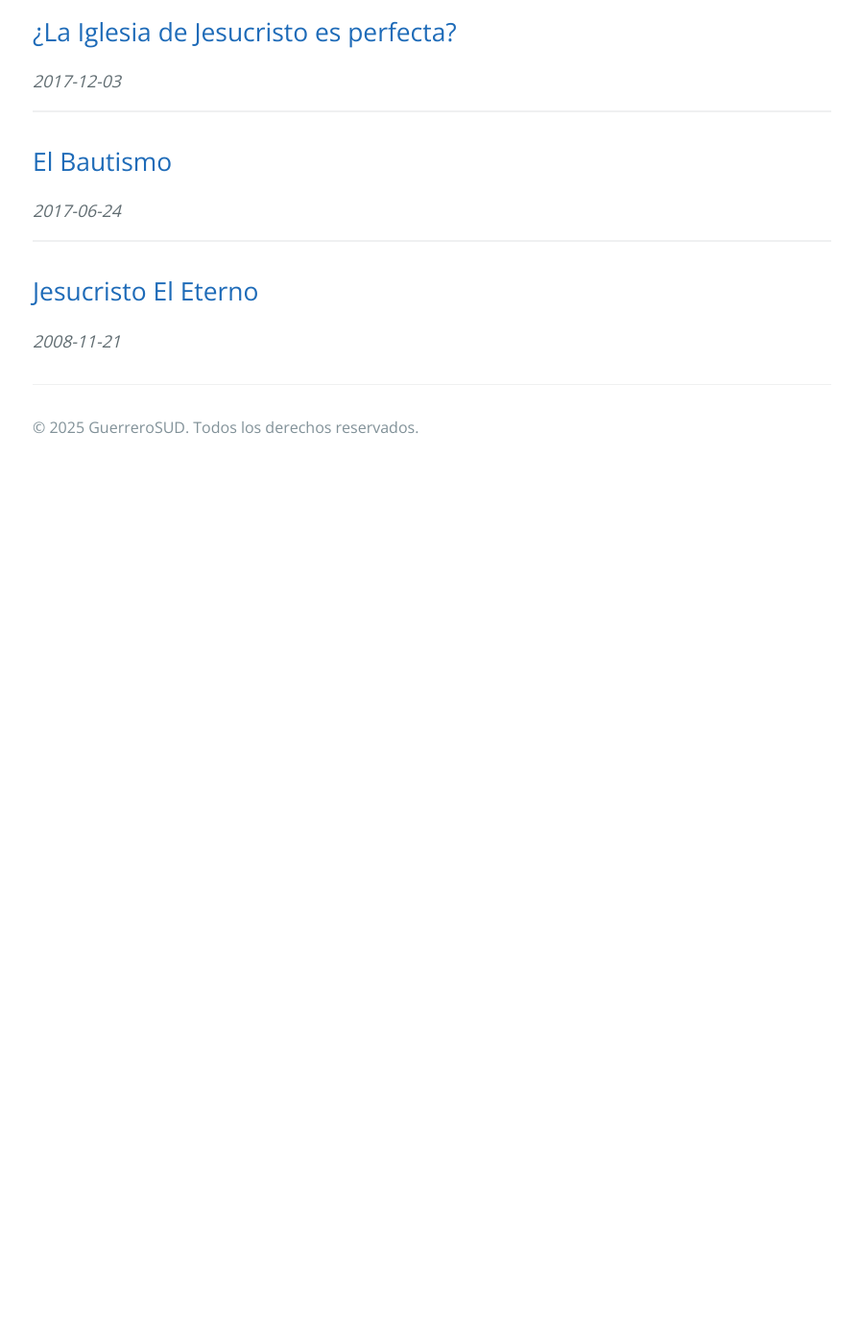
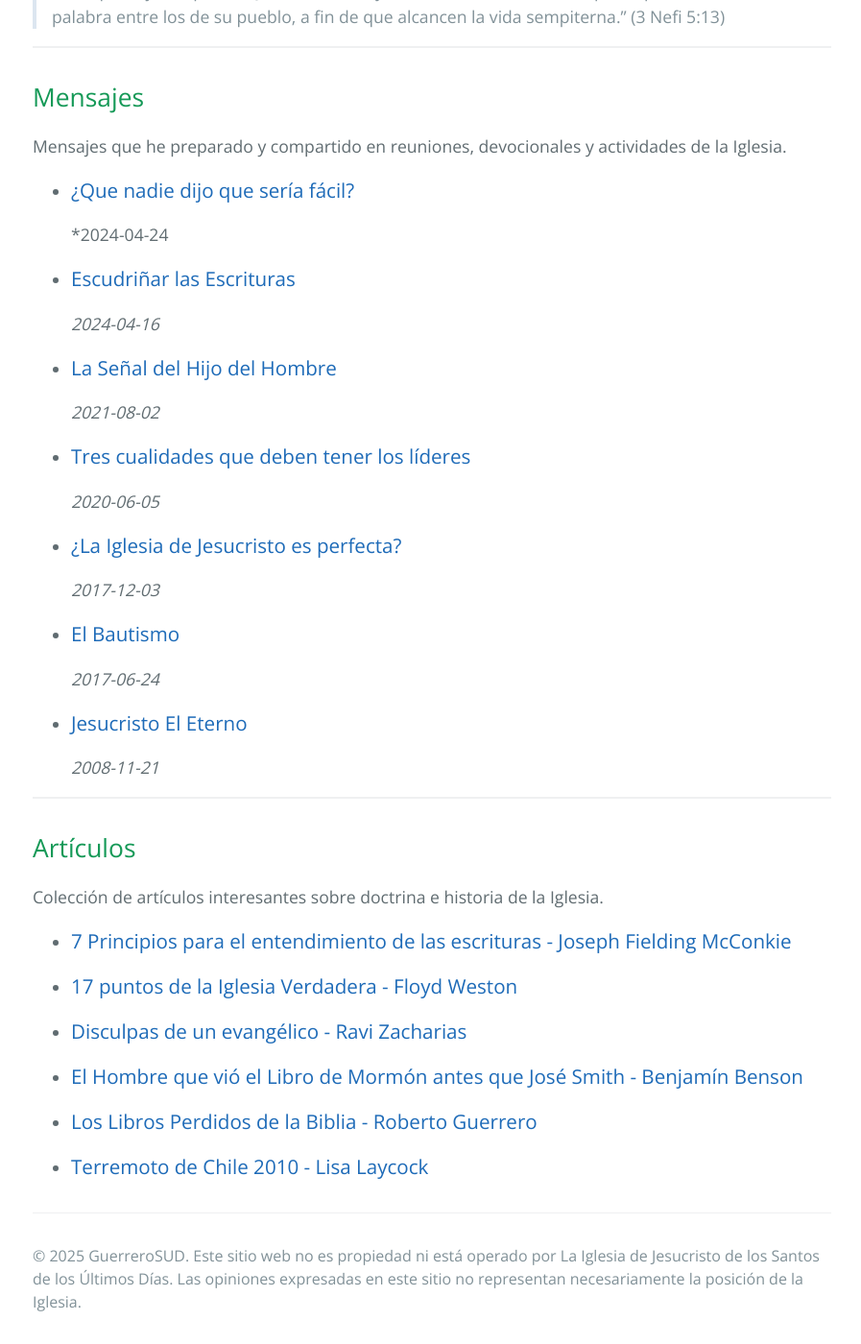
Before and after one commit to GuerreroSUD/guerrerosud.github.io, a Jekyll site: the page built from index.md, in a window 1280 px wide and 1400 px high, scrolled down 803 px. Shown: the whole window at 96% size, without its empty margins (190-1087 px from the left). Built offline with Jekyll 4.4.1, drawn with Linux system fonts in a browser that asks for light colours; before the commit the page ends 1292 px from its top, so only the background shows below that; some of the changed text lies outside the part shown.

Commit message:
se ordenan articulos

```diff
--- a/_layouts/default.html
+++ b/_layouts/default.html
@@ -18,6 +18,7 @@
     <header class="page-header" role="banner">
       <h1 class="project-name">{{ page.title | default: site.title | default: site.github.repository_name }}</h1>
       <h2 class="project-tagline">{{ page.description | default: site.description | default: site.github.project_tagline }}</h2>
+      <img src="{{ site.baseurl }}/assets/images/header.jpg" alt="Encabezado" class="header-img">
       {% if site.github.is_project_page %}
         <a href="{{ site.github.repository_url }}" class="btn">View on GitHub</a>
       {% endif %}
@@ -36,7 +37,8 @@
         {% if site.github.is_project_page %}
           <span class="site-footer-owner"><a href="{{ site.github.repository_url }}">{{ site.github.repository_name }}</a> is maintained by <a href="{{ site.github.owner_url }}">{{ site.github.owner_name }}</a>.</span>
         {% endif %}
-        <span class="site-footer-credits">© 2025 GuerreroSUD. Todos los derechos reservados.</span>
+        <span class="site-footer-credits">© 2025 GuerreroSUD. Este sitio web no es propiedad ni está operado por La Iglesia de Jesucristo de los Santos de los Últimos Días.
+          Las opiniones expresadas en este sitio no representan necesariamente la posición de la Iglesia.</span>
       </footer>
     </main>
   </body>
--- a/index.md
+++ b/index.md
@@ -2,21 +2,50 @@
 layout: default
 ---
 
-![Logo](thumbnail.png){: .center-img }
-
+:smirk: ¡Bienvenido al Blog del Guerrero SUD!
+En este blog encontrarás mi colección personal de mensajes y artículos relacionados con la doctrina e historia de la Iglesia de Jesucristo de los Santos de los últimos Días
 > "He aquí, soy discípulo de Jesucristo, el Hijo de Dios. He sido llamado por él para declarar su palabra entre los de su pueblo, a fin de que alcancen la vida sempiterna."
 (3 Nefi 5:13)
 
+---
 
-## [¿La Iglesia de Jesucristo es perfecta?](https://getupnote.com/share/notes/V9blG8NdJzNSb4CtOnYQb8L2yxr2/dd05c2cc-d460-4392-a995-bac12c1c16dd)
-*2017-12-03*
+## Mensajes
+Mensajes que he preparado y compartido en reuniones, devocionales y actividades de la Iglesia.
+
+- ### [¿Que nadie dijo que sería fácil?](https://getupnote.com/share/notes/V9blG8NdJzNSb4CtOnYQb8L2yxr2/8f7a0dfd-8b4e-422f-90ba-a1c05ea62375)
+  *2024-04-24
+
+- ### [Escudriñar las Escrituras](https://getupnote.com/share/notes/V9blG8NdJzNSb4CtOnYQb8L2yxr2/bdc7f8b8-24a3-4b39-9605-d79a995d98bd)
+  *2024-04-16*
+
+- ### [La Señal del Hijo del Hombre](https://getupnote.com/share/notes/V9blG8NdJzNSb4CtOnYQb8L2yxr2/948476a3-f75a-4198-a351-7917996c4083)
+  *2021-08-02*
+
+- ### [Tres cualidades que deben tener los líderes](https://getupnote.com/share/notes/V9blG8NdJzNSb4CtOnYQb8L2yxr2/7a1dec4e-2059-463e-ba0c-a167f72670ec)
+  *2020-06-05*
+
+- ### [¿La Iglesia de Jesucristo es perfecta?](https://getupnote.com/share/notes/V9blG8NdJzNSb4CtOnYQb8L2yxr2/dd05c2cc-d460-4392-a995-bac12c1c16dd)
+  *2017-12-03*
+
+- ### [El Bautismo](https://getupnote.com/share/notes/V9blG8NdJzNSb4CtOnYQb8L2yxr2/6c68d516-53d9-4c94-9e1b-dba35e6aff4b)
+  *2017-06-24*
+
+- ### [Jesucristo El Eterno](https://getupnote.com/share/notes/V9blG8NdJzNSb4CtOnYQb8L2yxr2/5585111a-891d-4d5a-88b8-b6ab5a67faec)
+  *2008-11-21*
 
 ---
 
-## [El Bautismo](https://getupnote.com/share/notes/V9blG8NdJzNSb4CtOnYQb8L2yxr2/6c68d516-53d9-4c94-9e1b-dba35e6aff4b)
-*2017-06-24*
+## Artículos
+Colección de artículos interesantes sobre doctrina e historia de la Iglesia.
 
----
+- ### [7 Principios para el entendimiento de las escrituras - Joseph Fielding McConkie](https://getupnote.com/share/notes/V9blG8NdJzNSb4CtOnYQb8L2yxr2/f9b0556a-15b5-407c-9887-9dbc7d8a285a)
 
-## [Jesucristo El Eterno](https://getupnote.com/share/notes/V9blG8NdJzNSb4CtOnYQb8L2yxr2/5585111a-891d-4d5a-88b8-b6ab5a67faec)
-*2008-11-21*
+- ### [17 puntos de la Iglesia Verdadera - Floyd Weston](https://getupnote.com/share/notes/V9blG8NdJzNSb4CtOnYQb8L2yxr2/2d9f017d-dc8f-4bae-bf3c-e8b757fdfdce)
+
+- ### [Disculpas de un evangélico - Ravi Zacharias](https://getupnote.com/share/notes/V9blG8NdJzNSb4CtOnYQb8L2yxr2/8fdade78-776f-439e-b2fa-d7ea99664cb1)
+
+- ### [El Hombre que vió el Libro de Mormón antes que José Smith - Benjamín Benson](https://getupnote.com/share/notes/V9blG8NdJzNSb4CtOnYQb8L2yxr2/569268a5-4b5c-4d43-be8d-e0ee5004d8d0)
+
+- ### [Los Libros Perdidos de la Biblia - Roberto Guerrero](https://getupnote.com/share/notes/V9blG8NdJzNSb4CtOnYQb8L2yxr2/242b14e5-ef0b-47dc-8942-1af6514b016e)
+
+- ### [Terremoto de Chile 2010 - Lisa Laycock](https://getupnote.com/share/notes/V9blG8NdJzNSb4CtOnYQb8L2yxr2/46be227b-27e2-4783-9ec9-6973b00fe17c)
```
Also changed, not shown: assets/images/header.png (added).
